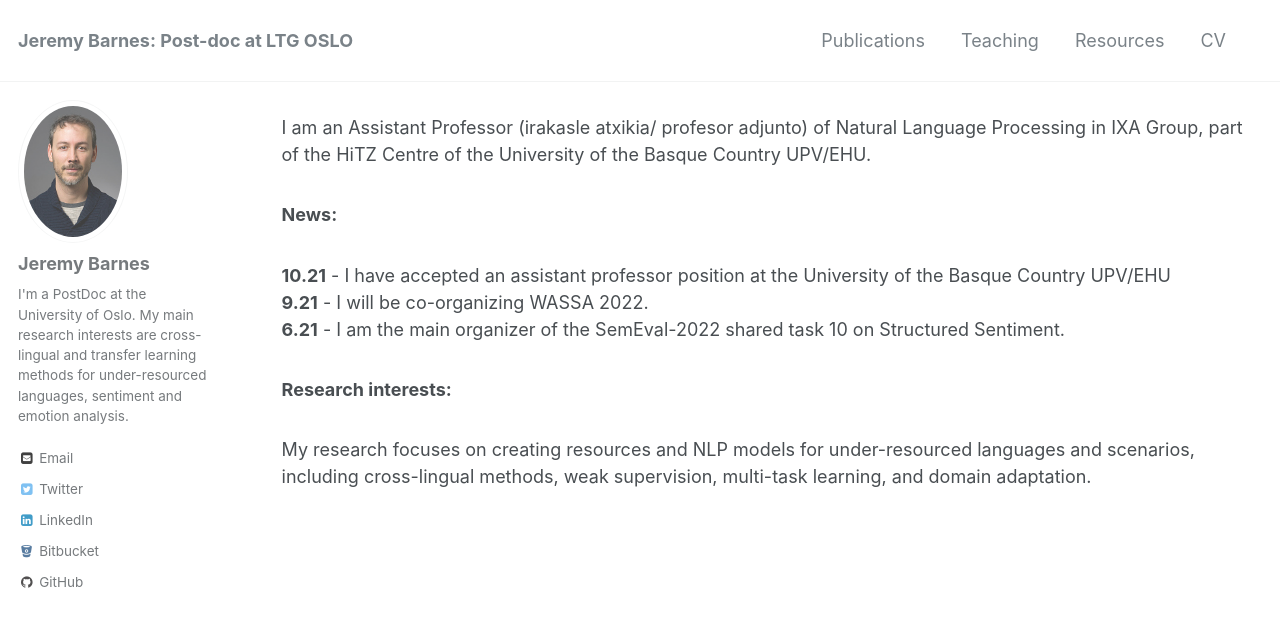
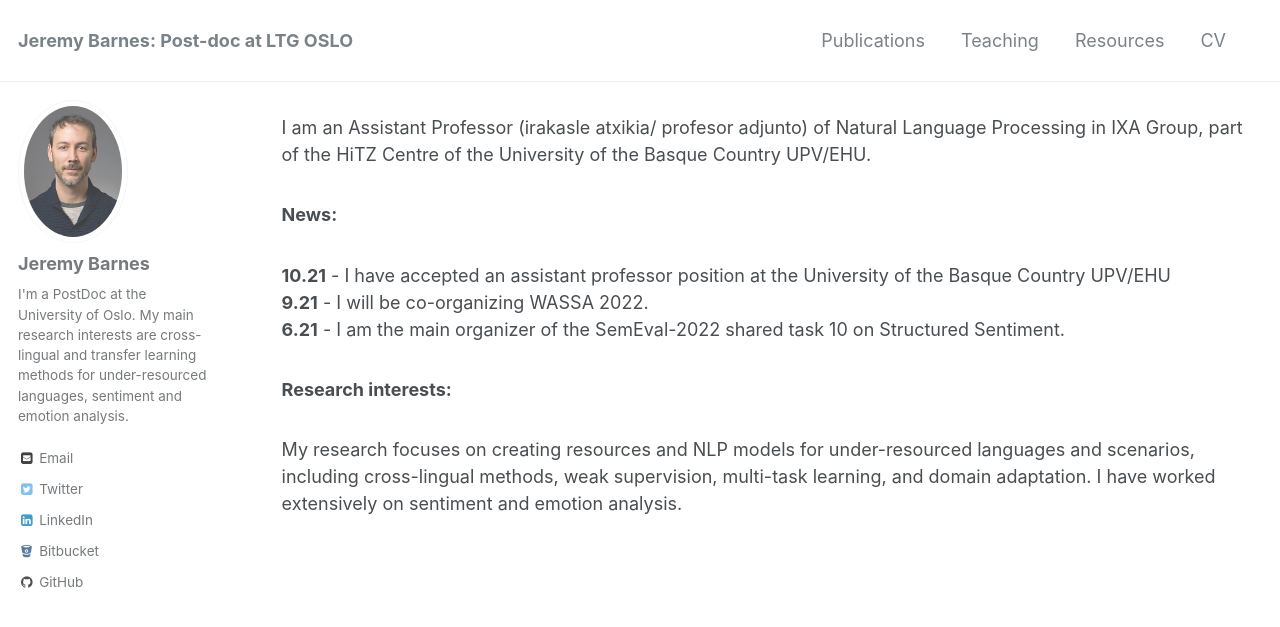
Before and after one commit to jerbarnes/jerbarnes.github.io, a Jekyll site: the page built from index.html, in a window 1280 px wide and 900 px high. Shown: the top 627 px of the window. Built offline with Jekyll 4.4.1, drawn with Linux system fonts in a browser that asks for light colours; the list of posts is cut into pages by our own code; comment, search, counter and statistics services are not loaded.

Commit message:
small update

```diff
--- a/_layouts/home.html
+++ b/_layouts/home.html
@@ -20,7 +20,7 @@
             Research interests:
         </h3><br>
 
-My research focuses on creating resources and NLP models for under-resourced languages and scenarios, including cross-lingual methods, weak supervision, multi-task learning, and domain adaptation.<br>
+My research focuses on creating resources and NLP models for under-resourced languages and scenarios, including cross-lingual methods, weak supervision, multi-task learning, and domain adaptation. I have worked extensively on sentiment and emotion analysis.<br>
 
 
 <!--
```
